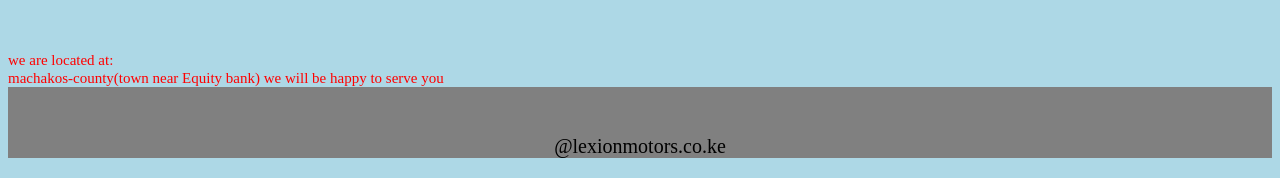
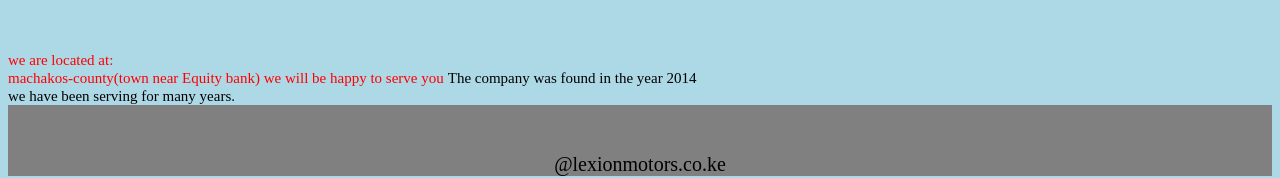
Before and after one commit to nzioklanzik/Fai, a plain HTML site: page index.html in a window 1280 px wide. Shown: the part 1280-1458 px from the top of the page. Drawn offline with Linux system fonts and the light colour scheme.

Commit message:
Update index.html

```diff
--- a/index.html
+++ b/index.html
@@ -11,7 +11,7 @@ select{background-color:grey;color:black;font-style:italic;}
 footer{background-color:grey;font-size:20px;font-style:pacifico;text-align:center}
 p1{font-style:lato;font-size:10px;color:red;}
 p3{font-style:lato;font-size:15px;color:red;}
-
+h7{font-style:lato;font-size:15px;color:black}
 </style>
 </head>
 <body>
@@ -52,6 +52,8 @@ Your browser does not support the video tag.</video>
 <h6>location</h6>
 <p3>we are located at:<br>machakos-county(town near Equity bank)
 we will be happy to serve you</p3>
+  <h7>The company was found in the year 2014 <br>we have been serving for many years.
+  </h7>
 <footer>
 <marquee behaviour="scroll" direction="left" scrollamount="5">
 thank you for visiting our website....for more info call/text 0114353922/0115569577</marquee>
```
